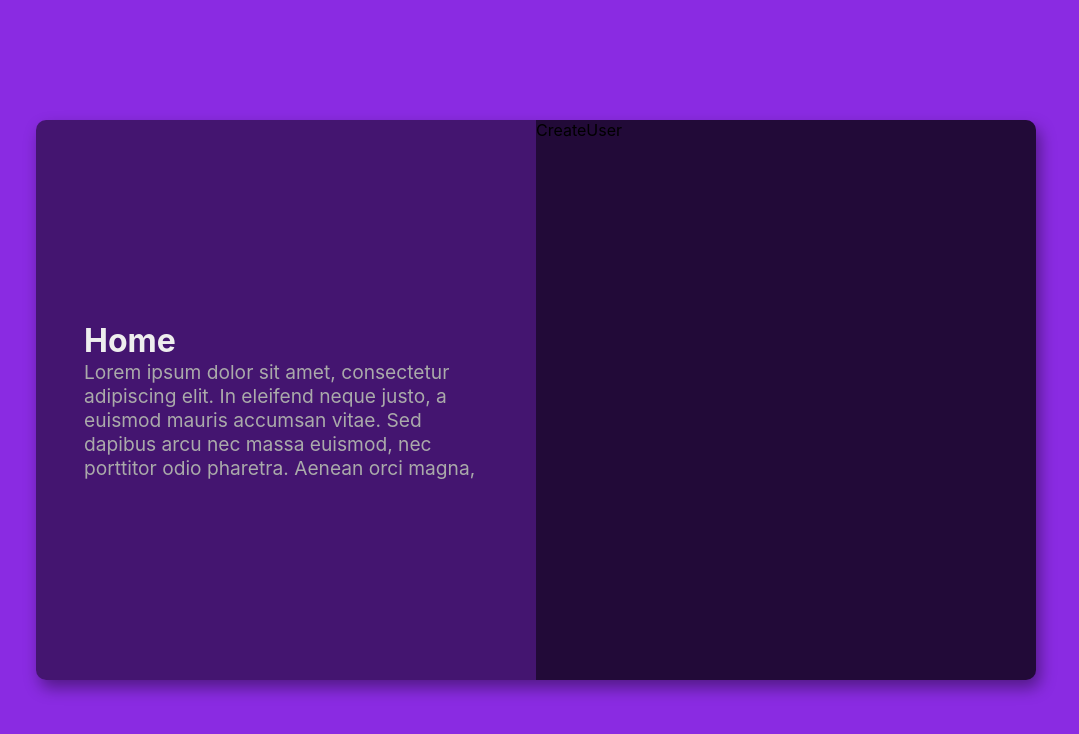
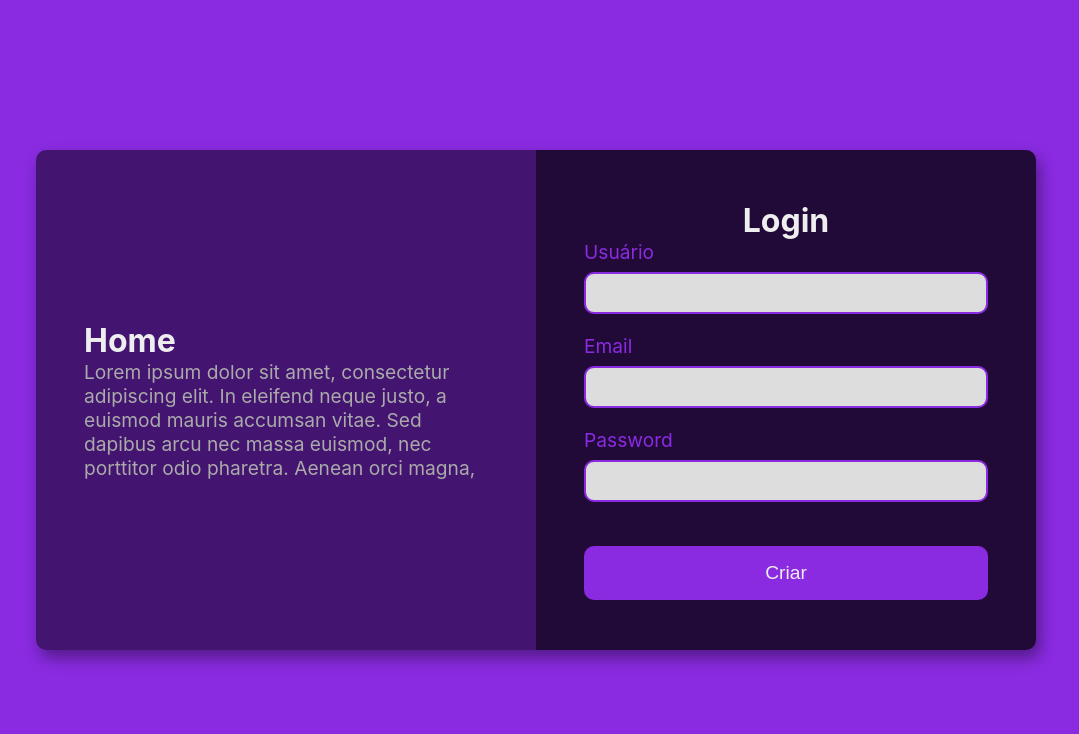
Before and after one commit to Elysium-Santana/login-system, a React (Create React App) app: page /criar in a window 1280 px wide. Shown: the top 734 px of the page, without its empty margins (104-1183 px from the left). Built offline with nearby package versions, Linux system fonts and the light colour scheme.

Commit message:
login create

```diff
--- a/src/Api.js
+++ b/src/Api.js
@@ -14,7 +14,7 @@ const app = initializeApp(firebaseConfig);
 
 const apiKey = firebaseConfig.apiKey;
 
-export function USER_LOGIN(body) {
+export function API_LOGIN(body) {
   return {
     url: URL_BASE + `signInWithPassword?key=${apiKey}`,
     options: {
@@ -26,3 +26,15 @@ export function USER_LOGIN(body) {
     },
   };
 }
+export function API_CREATE_USER(body) {
+  return {
+    url: URL_BASE + `signUp?key=${apiKey}`,
+    options: {
+      method: 'POST',
+      headers: {
+        'Content-Type': 'application/json',
+      },
+      body: JSON.stringify(body),
+    },
+  };
+}
--- a/src/AuthContext.js
+++ b/src/AuthContext.js
@@ -1,21 +1,56 @@
 import React, { createContext } from 'react';
 import { userFetch } from './Componets/Hooks/useFetch';
+import { useNavigate } from 'react-router-dom';
 
 export const AuthContext = createContext();
 export const AuthProvider = ({ children }) => {
-  const [username, setUsername] = React.useState(null);
-  const [email, setEmail] = React.useState(null);
-  const [password, setPassword] = React.useState(null);
+  // const [username, setUsername] = React.useState(null);
+  const [data, setData] = React.useState(null);
+  // const [password, setPassword] = React.useState(null);
+  const navigate = useNavigate();
+
+  function responseOk(json) {
+    const LoggedUser = {
+      displayName: json.displayName,
+      email: json.email,
+      idToken: json.idToken,
+    };
+    setData(LoggedUser);
+    localStorage.setItem('user', JSON.stringify(LoggedUser));
+    console.log(data);
+    navigate('/user');
+  }
 
   async function userLogin(api) {
-    const { response } = await userFetch(api);
-    // console.log(api);
+    const { response, json } = await userFetch(api);
+    if (response.ok) {
+      responseOk(json);
+    }
   }
-  // function userLogout() {}
+
+  function userLogout() {
+    localStorage.removeItem('user');
+    setData(null);
+  }
+
+  async function loginCreate(api) {
+    const { response, json } = await userFetch(api);
+    if (response.ok) {
+      responseOk(json);
+    }
+  }
 
   return (
     <AuthContext.Provider
-      value={{ authorization: username, userLogin, userFetch }}
+      value={{
+        authorization: data,
+        data,
+        setData,
+        userLogin,
+        userFetch,
+        loginCreate,
+        userLogout,
+      }}
     >
       {children}
     </AuthContext.Provider>
--- a/src/Componets/Forms/CreateUser.js
+++ b/src/Componets/Forms/CreateUser.js
@@ -1,7 +1,39 @@
 import React from 'react';
+import { API_CREATE_USER } from '../../Api';
+import useForm from '../Hooks/useForm';
+import { AuthContext } from '../../AuthContext';
+import { useContext } from 'react';
+import Inputs from '../Inputs/Inputs';
+import styles from './LoginForm.module.css';
+import Button from '../Inputs/Button';
 
 const CreateUser = () => {
-  return <div>CreateUser</div>;
+  const username = useForm();
+  const email = useForm('email');
+  const password = useForm('password');
+  const { loginCreate } = useContext(AuthContext);
+
+  function handleSubmit(event) {
+    event.preventDefault();
+    if (username.validate() && email.validate() && password.validate()) {
+      loginCreate(
+        API_CREATE_USER({
+          displayName: username.value,
+          email: email.value,
+          password: password.value,
+        }),
+      );
+    }
+  }
+  return (
+    <form className={styles.form} onSubmit={handleSubmit}>
+      <h1>Login</h1>
+      <Inputs label="Usuário" type="text" {...username} />
+      <Inputs label="Email" type="email" {...email} />
+      <Inputs label="Password" type="password" {...password} />
+      <Button children={'Criar'} />
+    </form>
+  );
 };
 
 export default CreateUser;
--- a/src/Componets/Forms/LoginForm.js
+++ b/src/Componets/Forms/LoginForm.js
@@ -3,8 +3,10 @@ import Button from '../Inputs/Button';
 import Inputs from '../Inputs/Inputs';
 import styles from './LoginForm.module.css';
 import useForm from '../Hooks/useForm';
-import { USER_LOGIN } from '../../Api';
+import { API_LOGIN } from '../../Api';
 import { AuthContext } from '../../AuthContext';
+import { Link } from 'react-router-dom';
+
 const LoginForm = () => {
   const email = useForm('email');
   const password = useForm('password');
@@ -12,7 +14,9 @@ const LoginForm = () => {
 
   function handleSubmit(event) {
     event.preventDefault();
-    userLogin(USER_LOGIN({ email: email.value, password: password.value }));
+    if (email.validate() && password.validate()) {
+      userLogin(API_LOGIN({ email: email.value, password: password.value }));
+    }
   }
 
   return (
@@ -21,6 +25,10 @@ const LoginForm = () => {
       <Inputs label="Email" type="email" {...email} />
       <Inputs label="Password" type="password" {...password} />
       <Button children={'Entrar'} />
+      <p style={{ marginTop: '.5rem', color: '#eee', alignSelf: 'center' }}>
+        Ainda não tem Cadastro? Cadastre-se{' '}
+        <Link to="/criar">{'>'} Clique Aqui</Link>
+      </p>
     </form>
   );
 };
--- a/src/Componets/Forms/LoginForm.module.css
+++ b/src/Componets/Forms/LoginForm.module.css
@@ -1,6 +1,5 @@
 .form{
   padding: 0 3rem;
-  gap: 1rem;
   display: flex;
   flex-direction: column;
   justify-content: center;
--- a/src/Componets/Forms/User.js
+++ b/src/Componets/Forms/User.js
@@ -1,7 +1,16 @@
 import React from 'react';
+import { useContext } from 'react';
+import { AuthContext } from '../../AuthContext';
 
 const User = () => {
-  return <div>User</div>;
+  const { userLogout, data } = useContext(AuthContext);
+  return (
+    <div>
+      <h1>{data.displayName}</h1>
+      <h1>{data.email}</h1>
+      <button onClick={() => userLogout()}>Logout</button>
+    </div>
+  );
 };
 
 export default User;
--- a/src/Componets/Hooks/useForm.js
+++ b/src/Componets/Hooks/useForm.js
@@ -16,6 +16,7 @@ const useForm = (type) => {
   const [value, setValue] = React.useState('');
 
   function validate(value) {
+    if (type === false) return true;
     if (value.length === 0) {
       setError('Preencha um valor.');
       return false;
--- a/src/Componets/Inputs/Button.module.css
+++ b/src/Componets/Inputs/Button.module.css
@@ -4,7 +4,7 @@
   color: #eee;
   border-radius: 10px;
   width: 100%;
-  margin-top: 2rem;
+  margin-top: 1.5rem;
   border: none;
   font-size: 1.2rem;
 }
--- a/src/Componets/Inputs/Inputs.module.css
+++ b/src/Componets/Inputs/Inputs.module.css
@@ -1,11 +1,12 @@
 .input{
-  padding: 1rem 2rem;
+  padding: .5rem ;
   border-top: none;
   border:  solid 2px blueviolet;
   color: blueviolet;
   background: #ddd;
   border-radius: 10px;
   width: 100%;
+  font-size: 1.2rem;
 }
 .label{
   display: block;
--- a/src/Componets/Routes/AppRoute.js
+++ b/src/Componets/Routes/AppRoute.js
@@ -5,6 +5,7 @@ import { BrowserRouter, Routes, Route } from 'react-router-dom';
 import User from '../Forms/User';
 import CreateUser from '../Forms/CreateUser';
 import LoginForm from '../Forms/LoginForm';
+import { ProtectedRoute } from './ProtectedRoute';
 
 const appRoute = () => {
   return (
@@ -12,7 +13,14 @@ const appRoute = () => {
       <BrowserRouter>
         <AuthProvider>
           <Routes>
-            <Route path="/user" element={<User />} />
+            <Route
+              path="/user"
+              element={
+                <ProtectedRoute>
+                  <User />
+                </ProtectedRoute>
+              }
+            />
             <Route path="/criar" element={<CreateUser />} />
             <Route path="/" element={<LoginForm />} />
           </Routes>
--- a/src/Componets/Routes/Home.module.css
+++ b/src/Componets/Routes/Home.module.css
@@ -6,7 +6,7 @@
   border-radius: 10px;
   box-shadow: 4px 8px 16px rgba(0, 0, 0, 0.4);
   overflow: hidden;
-  height: 70vh;
+  height:500px;
 }
 .homeContent{
   padding: 3rem;
--- /dev/null
+++ b/src/Componets/Routes/ProtectedRoute.js
@@ -0,0 +1,13 @@
+import React from 'react';
+import { AuthContext } from '../../AuthContext';
+import { useContext } from 'react';
+import { Navigate } from 'react-router-dom';
+
+export const ProtectedRoute = ({ children }) => {
+  const { authorization } = useContext(AuthContext);
+
+  if (!authorization) {
+    return <Navigate to="/" />;
+  }
+  return children;
+};
```
